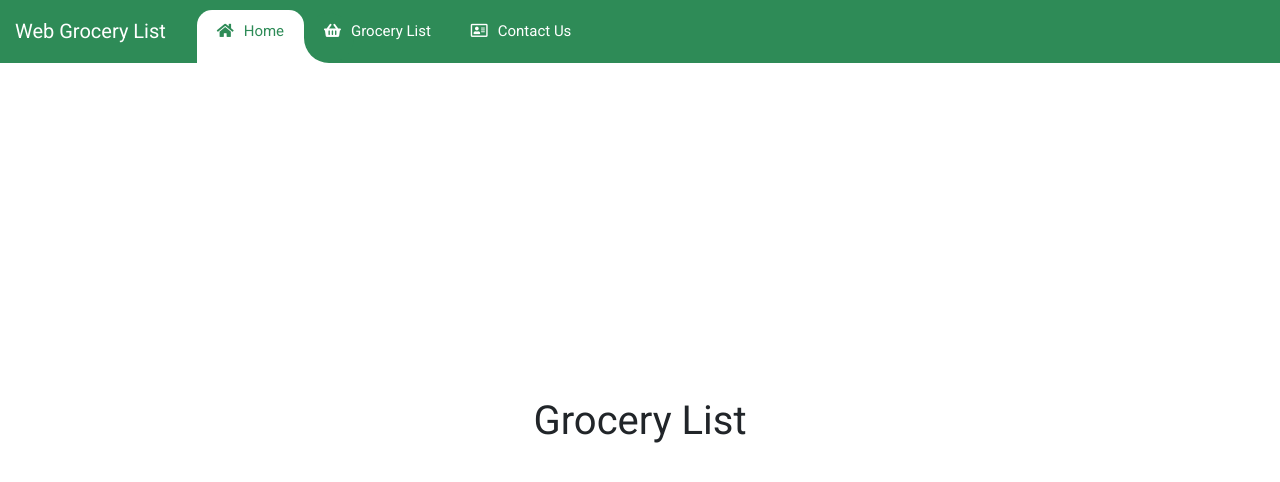
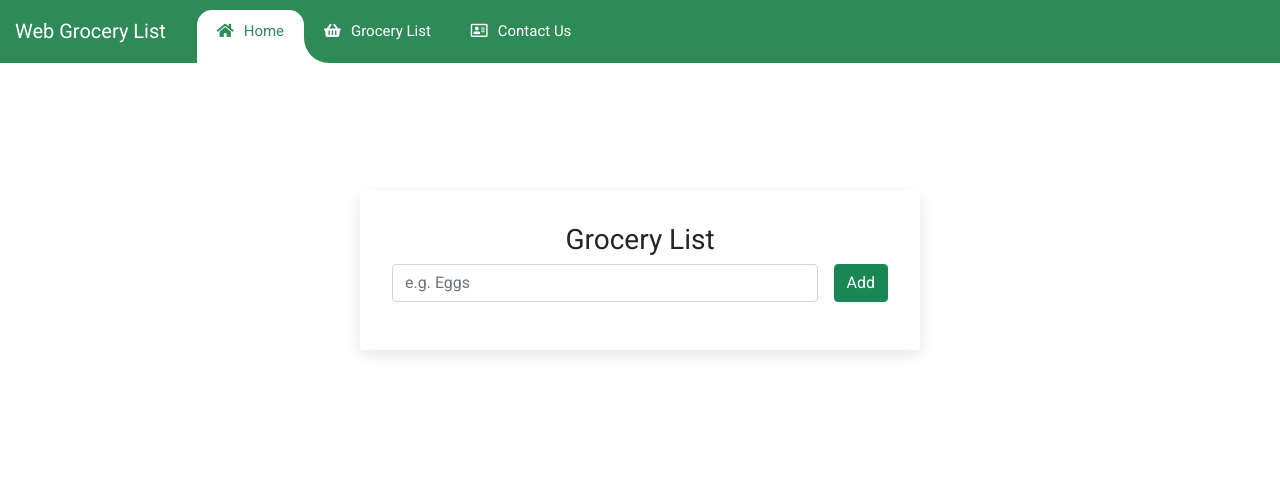
Before and after one commit to papi106/Proiect_PIU, a React (Create React App) app: page /grocery in a window 1280 px wide. Shown: the top 482 px of the page. Built offline with nearby package versions, Linux system fonts and the light colour scheme.

Commit message:
Finished the main part of the project, using local storage and doing the grocery list work

```diff
--- a/package.json
+++ b/package.json
@@ -10,6 +10,7 @@
     "jquery": "^3.6.0",
     "react": "^17.0.2",
     "react-dom": "^17.0.2",
+    "react-icons": "^4.2.0",
     "react-router-dom": "^5.2.0",
     "react-scripts": "4.0.3",
     "web-vitals": "^1.1.2"
--- a/public/index.html
+++ b/public/index.html
@@ -17,6 +17,8 @@
     <link rel="manifest" href="%PUBLIC_URL%/manifest.json" />
     <!--Font Awesome-->
     <link rel="stylesheet" href="https://use.fontawesome.com/releases/v5.11.2/css/all.css"/>
+    <!--Bootstrap-->
+    <link href="https://cdn.jsdelivr.net/npm/bootstrap@5.0.2/dist/css/bootstrap.min.css" rel="stylesheet" integrity="sha384-EVSTQN3/azprG1Anm3QDgpJLIm9Nao0Yz1ztcQTwFspd3yD65VohhpuuCOmLASjC" crossorigin="anonymous">
     <title>Proiectarea Interfetelor Utilizator - Proiect</title>
   </head>
   <body>
@@ -24,6 +26,5 @@
     <div id="root"></div>
     <!--Scrips-->
     <script src="https://code.jquery.com/jquery-3.5.1.slim.min.js" integrity="sha384-DfXdz2htPH0lsSSs5nCTpuj/zy4C+OGpamoFVy38MVBnE+IbbVYUew+OrCXaRkfj" crossorigin="anonymous"></script>
-    <script src="https://cdn.jsdelivr.net/npm/bootstrap@4.6.0/dist/js/bootstrap.bundle.min.js" integrity="sha384-Piv4xVNRyMGpqkS2by6br4gNJ7DXjqk09RmUpJ8jgGtD7zP9yug3goQfGII0yAns" crossorigin="anonymous"></script>
   </body>
 </html>
--- a/src/App.js
+++ b/src/App.js
@@ -1,4 +1,4 @@
-import React from 'react';
+import React, {useState, useEffect} from 'react';
 import {
   BrowserRouter as Router,
   Route,
@@ -6,10 +6,10 @@ import {
   Switch
 } from 'react-router-dom';
 
+import Navbar from './components/Navbar/Navbar';
 import Contact from './pages/Contact/Contact';
 import Home from './pages/Home/Home';
 import GroceryList from './pages/GroceryList/GroceryList';
-import Navbar from './components/Navbar/Navbar';
 
 const App = () => {
   return (
--- /dev/null
+++ b/src/components/Alert.js
@@ -0,0 +1,13 @@
+import React, {useEffect} from 'react'
+
+const Alert = ({type, msg, removeAlert, list}) => {
+    useEffect(() => {
+        const timeout = setTimeout(() => {
+            removeAlert();
+        }, 3000);
+        return() => clearTimeout(timeout);
+    }, [list])
+    return <p className={`alert alert-${type}`}>{msg}</p>;
+}
+
+export default Alert
--- /dev/null
+++ b/src/components/List.js
@@ -0,0 +1,29 @@
+import React from 'react'
+import {FaEdit, FaTrash} from "react-icons/fa";
+
+const List = ({items, removeItem, editItem}) => {
+    return (
+        <div className="container">
+            {items.map((item) => {
+                const {id, title} = item;
+                return (
+                    <ul className="list-group" key={id}>
+                        <li className="list-group-item d-flex justify-content-between align-items-center">
+                            {title}
+                            <div style={{float: "right"}}>
+                                <button type="button" className="edit-btn" onClick={() => editItem(id)}>
+                                <FaEdit />
+                                </button>
+                                <button type="button" className="delete-btn" onClick={() => removeItem(id)}>
+                                <FaTrash />
+                                </button>
+                            </div>
+                        </li>
+                    </ul>
+                )
+            })}
+        </div>
+    )
+}
+
+export default List
--- a/src/components/Navbar/Navbar.js
+++ b/src/components/Navbar/Navbar.js
@@ -85,7 +85,6 @@ const Navbar = () => {
               </NavLink>
             </li>
 
-
             <li className="nav-item">
               <NavLink className="nav-link" to="/contact" exact>
                 <i
--- /dev/null
+++ b/src/index.css
@@ -0,0 +1,66 @@
+body {
+  margin: 0;
+  font-family: -apple-system, BlinkMacSystemFont, "Segoe UI", Roboto, Oxygen,
+    Ubuntu, Cantarell, "Open Sans", "Helvetica Neue", sans-serif;
+  -webkit-font-smoothing: antialised;
+  -moz-osx-font-smoothing: grayscale;
+  background: hsl(210, 36%, 96%);
+  color: hsl(209, 61%, 16%);
+}
+
+code {
+  font-family: source-code-pro, Menlo, Monaco, Consolas, "Courier New",
+    monospace;
+}
+
+.section {
+  padding: 5rem 0;
+}
+
+.section-center {
+  width: 90vw;
+  margin: 0 auto;
+  max-width: 35rem;
+  margin-top: 8rem;
+}
+
+.section-center {
+  background: #fff;
+  border-radius: 0.25rem;
+  box-shadow: 0 5px 15px rgba(0, 0, 0, 0.1);
+  transition: all 0.5s linear;
+  padding: 2rem;
+}
+
+.form {
+  display: flex;
+  justify-content: center;
+}
+
+.alert-danger {
+  color: darkred;
+  background: darksalmon;
+}
+
+.alert-success {
+  color: darkgreen;
+  background: lightgrey;
+}
+
+.edit-btn,
+.delete-btn {
+  background: transparent;
+  border-color: transparent;
+  cursor: pointer;
+  font-size: 1rem;
+  margin: 0 0.1rem;
+  transition: all 0.5s linear;
+}
+
+.edit-btn {
+  color: lightgreen;
+}
+
+.delete-btn {
+  color: lightcoral;
+}
--- a/src/index.js
+++ b/src/index.js
@@ -1,5 +1,6 @@
 import React from 'react';
 import ReactDOM from 'react-dom';
+import './index.css';
 import 'bootstrap/dist/css/bootstrap.min.css';
 import App from './App';
 
--- a/src/pages/Contact/Contact.js
+++ b/src/pages/Contact/Contact.js
@@ -3,7 +3,7 @@ const Contact = () => {
   return (
     <div className="container">
 
-      <h1 className="text-center" style={{paddingTop: "30%"}}>
+      <h1 className="text-center" style={{paddingTop: "3%"}}>
         Contact Us
       </h1>
 
--- a/src/pages/GroceryList/GroceryList.js
+++ b/src/pages/GroceryList/GroceryList.js
@@ -1,13 +1,105 @@
-import React from 'react'
+import React, {useState, useEffect} from 'react';
+import List from '../../components/List';
+import Alert from '../../components/Alert';
+
+const getLocalStorage = () => {
+  let list = localStorage.getItem("list");
+  if(list) {
+    return (list = JSON.parse(localStorage.getItem("list")));
+  } else {
+    return [];
+  }
+};
+
 const GroceryList = () => {
+  const [name, setName] = useState("");
+  const [list, setList] = useState(getLocalStorage());
+  const [isEditing, setIsEditing] = useState(false);
+  const [editID, setEditID] = useState(null);
+  const [alert, setAlert] = useState({show: false, msg: "", type: ""});
+
+  useEffect(() => {
+    localStorage.setItem("list", JSON.stringify(list));
+  }, [list]);
+
+  const handleSubmit = (e) => {
+    e.preventDefault();
+    if(!name) {
+      showAlert(true, "danger", "Please enter a value item.");
+    } else if (name && isEditing) {
+      setList(
+        list.map((item) => {
+          if(item.id== editID) {
+            return {...item, title: name}
+          }
+          return item
+        })
+      );
+      setName("");
+      setEditID(null);
+      setIsEditing(false);
+      showAlert(true, "success", "Item name changed.")
+    } else {
+      showAlert(true, "success", "Item added to the grocery list.");
+      const newItem = {id: new Date().getTime().toString(), title: name};
+      setList([...list, newItem]);
+      setName("");
+    }
+  };
+
+  const showAlert = (show = false, type = "", msg = "") => {
+    setAlert({ show, type, msg});
+  };
+
+  const removeItem = (id) => {
+    showAlert(true, "danger", "Item removed from the grocery list.");
+    setList(list.filter((item) => item.id !== id));
+  };
+
+  const editItem = (id) => {
+    const editItem = list.find((item) => item.id == id);
+    setIsEditing(true);
+    setEditID(id);
+    setName(editItem.title);
+  };
+
+  const clearList = () => {
+    showAlert(true, "warning", "Cleared the grocery list.");
+    setList([]);
+  };
+
   return (
-    <div className="container">
+    <section className="section-center">
+      <form onSubmit={handleSubmit}>
+        {alert.show && <Alert{ ...alert} removeAlert={showAlert} list={list} />}
+        <h3 style={{marginBottom: "1.5 rem", textAlign: "center"}}>
+          Grocery List
+        </h3>
 
-      <h1 className="text-center" style={{paddingTop: "30%"}}>
-        Grocery List
-      </h1>
-
-    </div>
-  )
-}
+        <div className="mb-3 form gap-3">
+          <input
+          type="text"
+          className="form-control"
+          placeholder="e.g. Eggs"
+          onChange={(e) => setName(e.target.value)}
+          value={name}
+          />
+          <button type="submit" className="btn btn-success">
+            {isEditing ? "Edit" : "Add"}
+          </button>
+        </div>
+      </form>
+      {list.length > 0 && (
+        <div style={{marginTop: "3 rem"}}>
+          <List items={list} removeItem={removeItem} editItem={editItem} />
+          <div className="text-center">
+            <button className="btn btn-warning" onClick={clearList}>
+              Clear Grocery List
+            </button>
+          </div>
+        </div>
+      )}
+    </section>
+  );
+};
 export default GroceryList;
--- a/src/pages/Home/Home.js
+++ b/src/pages/Home/Home.js
@@ -3,9 +3,23 @@ const Home = () => {
   return (
     <div className="container">
 
-    <h1 className="text-center" style={{paddingTop: "30%"}}>
-      Home
+    <h1 className="text-center" style={{paddingTop: "2%"}}>
+      Home Page
     </h1>
+
+    <h2 className="text-center" style={{paddingTop: "3%"}}>
+      Welcome to the <b>Web Grocery List</b> website, where you can <i>add</i>, <i>delete</i> or <i>edit</i> the food you want to buy later.
+    </h2>
+
+    <h3 className="text-center" style={{paddingTop: "10%"}}>
+      Go to the <i><b>Grocery List</b></i> tab and try to add, delete or edit one of your items.
+      <br />
+      After you completed your list, enjoy shopping!
+    </h3>
+
+    <h3 className="text-center" style={{paddingTop: "5%"}}>
+      If you want to contact us, just press click on the <i><b>Contact Us</b></i> tab and watch the informations from that page.
+    </h3>
 
   </div>
   )
```
Also changed, not shown: 1 other file (tests, documents, lock files or other folders).
